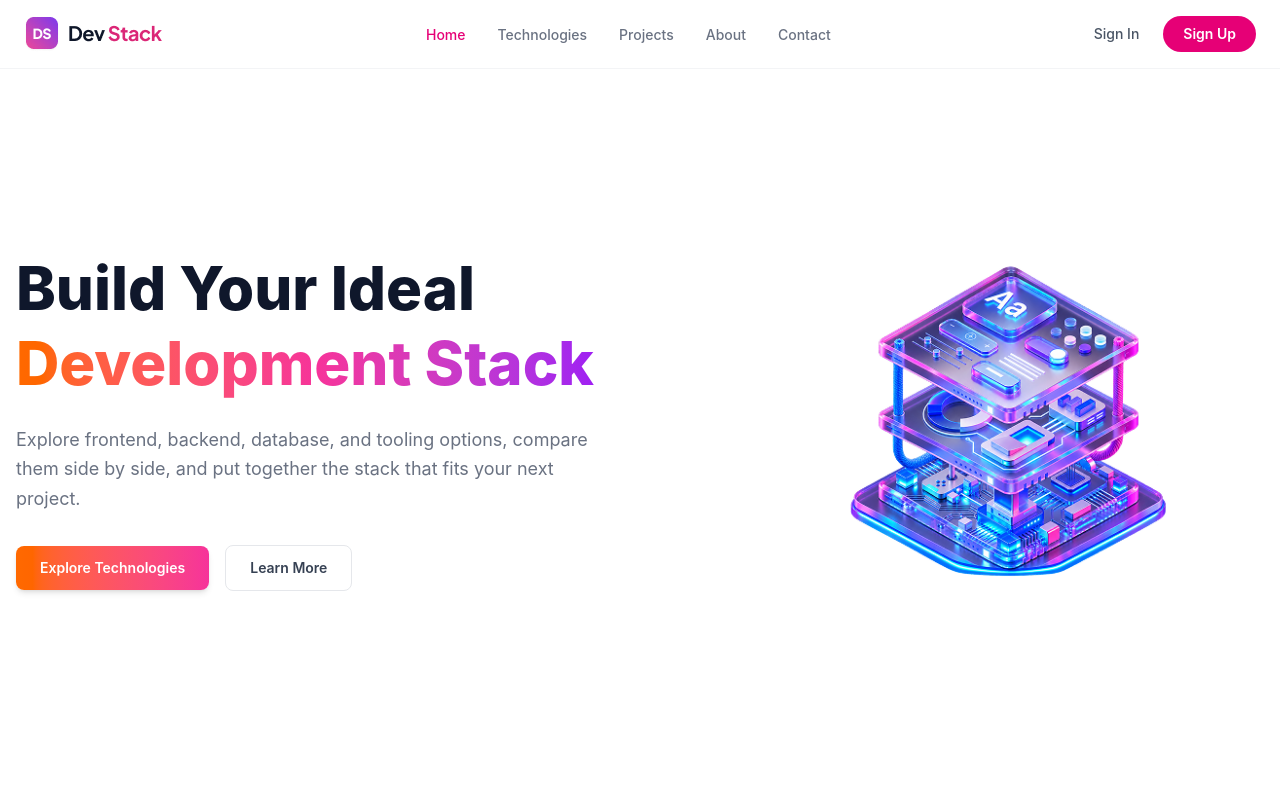
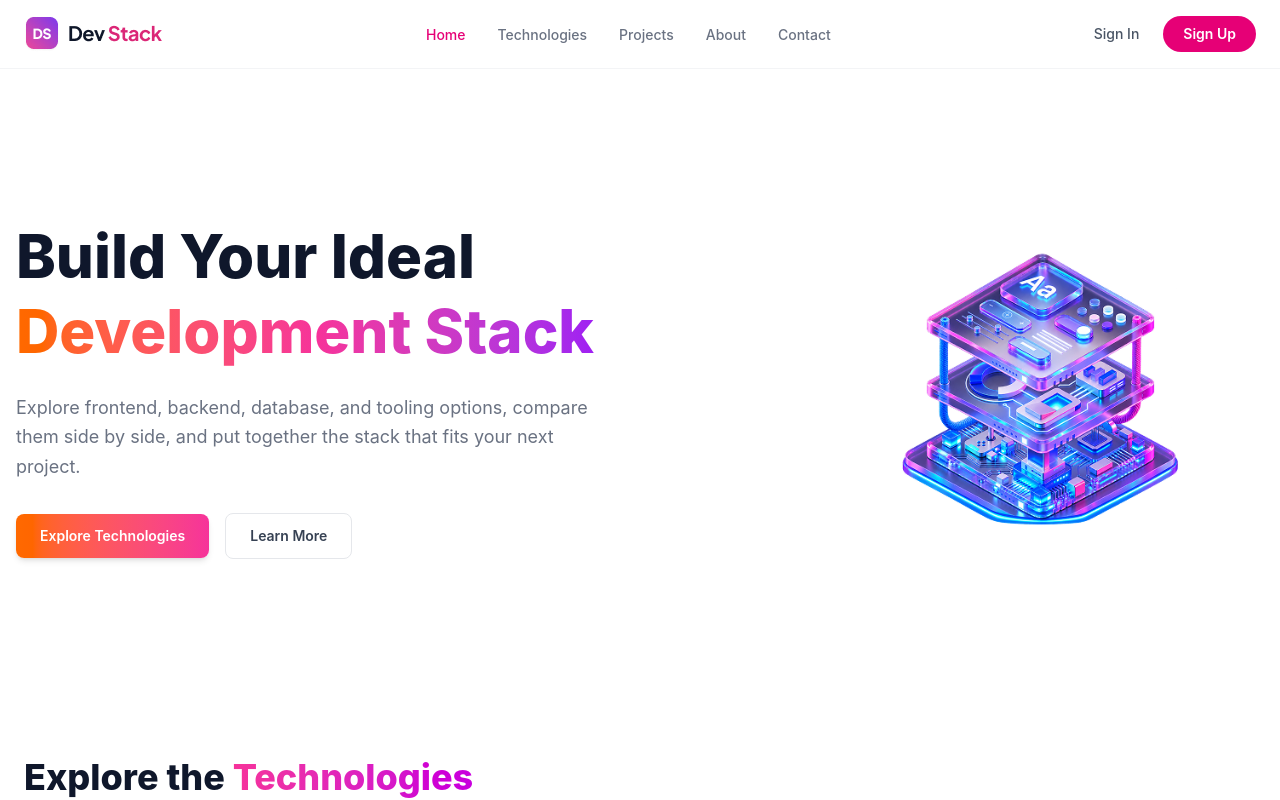
Before and after one commit to Pollab-Das/B14-A5-Dev-Stack, a React (Vite) app: page / in a window 1280 px wide. Shown: the top 800 px of the page. Built offline with nearby package versions, Linux system fonts and the light colour scheme.

Commit message:
Hero more updated

```diff
--- a/src/components/Hero.tsx
+++ b/src/components/Hero.tsx
@@ -4,7 +4,7 @@
   return (
     <section className="bg-white">
       <div className="container mx-auto grid grid-cols-1 items-center gap-10 px-4 py-16 lg:grid-cols-2 lg:py-24">
-        {/* Text er part */}
+        {/* Left: Text */}
         <div>
           <h1 className="text-4xl font-extrabold leading-tight text-slate-900 md:text-5xl lg:text-6xl">
             Build Your Ideal
@@ -29,12 +29,12 @@
           </div>
         </div>
 
-        {/*Right side er Image er*/}
+        {/* Right: Image */}
         <div className="flex justify-center lg:justify-end">
           <img
             src={heroImg}
             alt="Development Stack Illustration"
-            className="w-full max-w-lg"
+            className="w-full max-w-md"
           />
         </div>
       </div>
```
